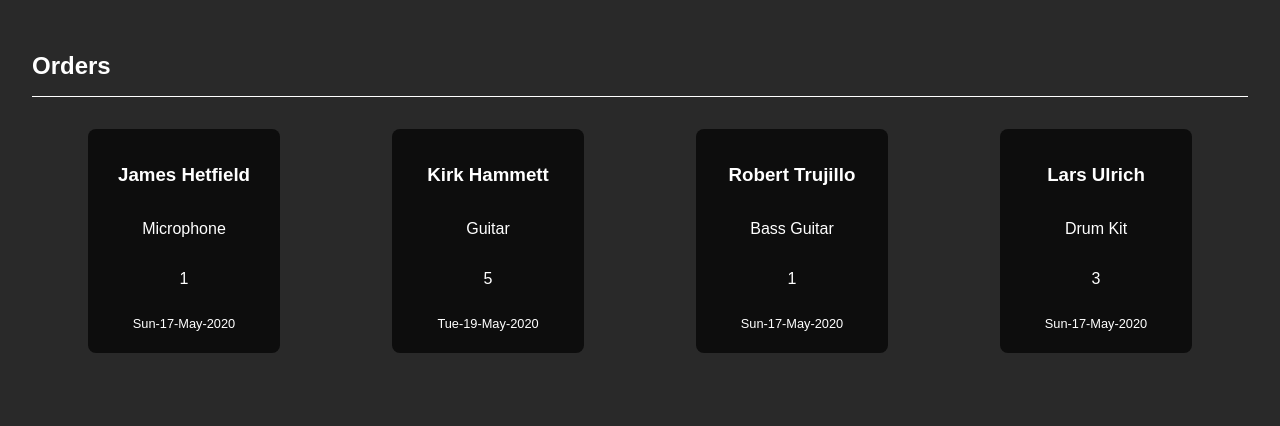
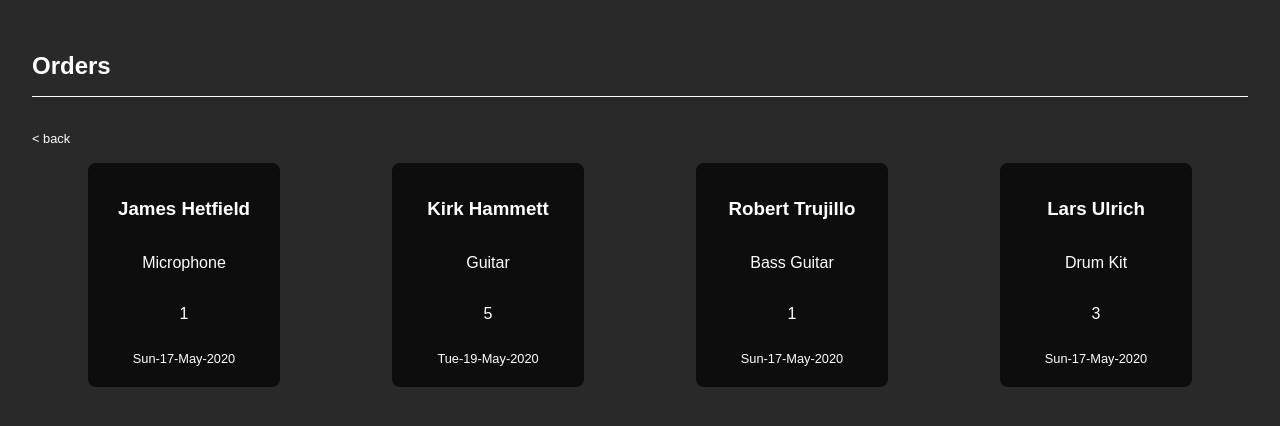
Before and after one commit to TimoHenderson/wk03_day_3_flask_app, a Flask app: page /orders in a window 1280 px wide. Shown: the part 114-540 px from the top of the page. Run offline with Flask 2, Linux system fonts and the light colour scheme.

Commit message:
Added breadcrumb to orders.html and link to orders from home

```diff
--- a/static/style.css
+++ b/static/style.css
@@ -45,6 +45,7 @@ nav>ul>li {
     justify-content: space-around;
     align-items: space-around;
     row-gap: 1rem;
+    padding-top: 1rem;
 }
 
 .single-order {
--- a/templates/index.html
+++ b/templates/index.html
@@ -2,4 +2,10 @@
 
 {% block content %}
 <h2>As used by Metallica</h2>
+<a href="/orders">
+    <section class="single-order">
+        <h3>See all Orders</h3>
+
+    </section>
+</a>
 {% endblock %}
--- a/templates/orders.html
+++ b/templates/orders.html
@@ -2,7 +2,10 @@
 
 {% block content %}
 <h2>Orders</h2>
+<a class="breadcrumb" href="/">&lt back</a>
 <section class="orders">
+
+
     {% for order in order_list %}
 
 
```
